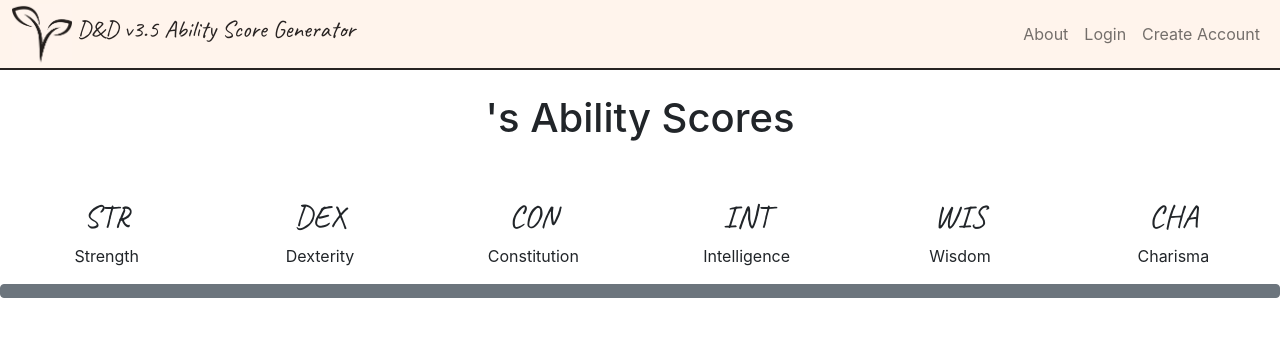
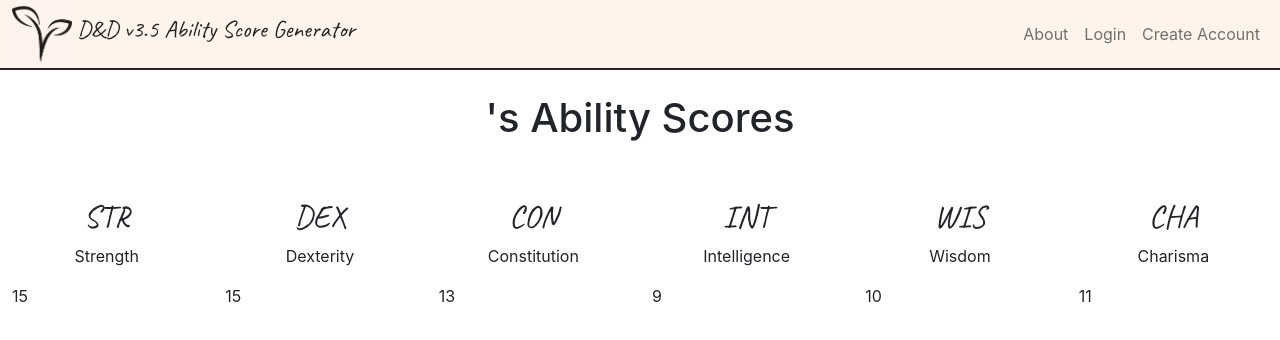
Before and after one commit to veronicaadler/ability_score_generator, a React (Create React App) app: page /auto in a window 1280 px wide. Shown: the top 340 px of the page. Built offline with nearby package versions, Linux system fonts and the light colour scheme.

Commit message:
useeffect hook added successfully

```diff
--- a/src/components/Auto.js
+++ b/src/components/Auto.js
@@ -1,9 +1,13 @@
+import { useEffect, useState } from 'react';
 import { Container, Row, Col, Button } from 'reactstrap';
 import Abilities from '../shared/Abilities';
 
 const Auto = ({charactername}) => {
 
-    function rollDice() {
+
+    const [abilityScores, setAbilityScores] = useState([])
+
+    useEffect(() => {
         const numberOfAbilityScores = Abilities.length; //takes the number of ability scores from the Abilities array
         console.log(numberOfAbilityScores);
         const totalAbilityScores = []; //will contain the values of every ability score
@@ -23,10 +27,8 @@ const Auto = ({charactername}) => {
             totalAbilityScores.push(initialAbilityScore)
         } //adds each ability score to the totalAbilityScores
         console.log(totalAbilityScores)
-
-
-
-    }
+        setAbilityScores(totalAbilityScores);
+    }, [])
 
     return (
         <div>
@@ -44,7 +46,13 @@ const Auto = ({charactername}) => {
                         <p>{ability.subtitle}</p>
                     </Col>
                 ))}
-                <Button onClick={rollDice}></Button>
+                </Row>
+                <Row>
+                {abilityScores.map((score) => (
+                    <Col>
+                        <p>{score}</p>
+                    </Col>
+                ))}
                 </Row>
             </Container>
         </div>
```
